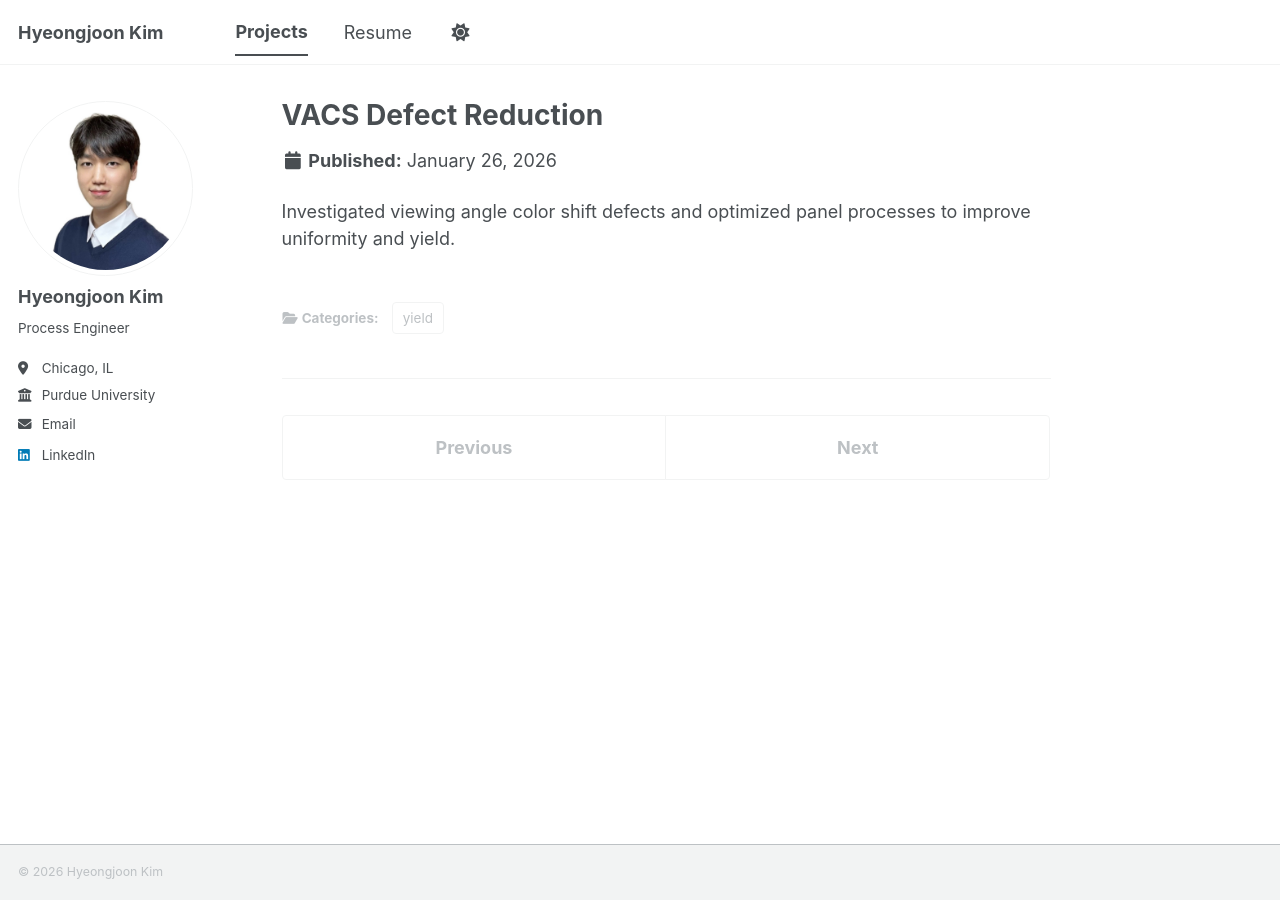
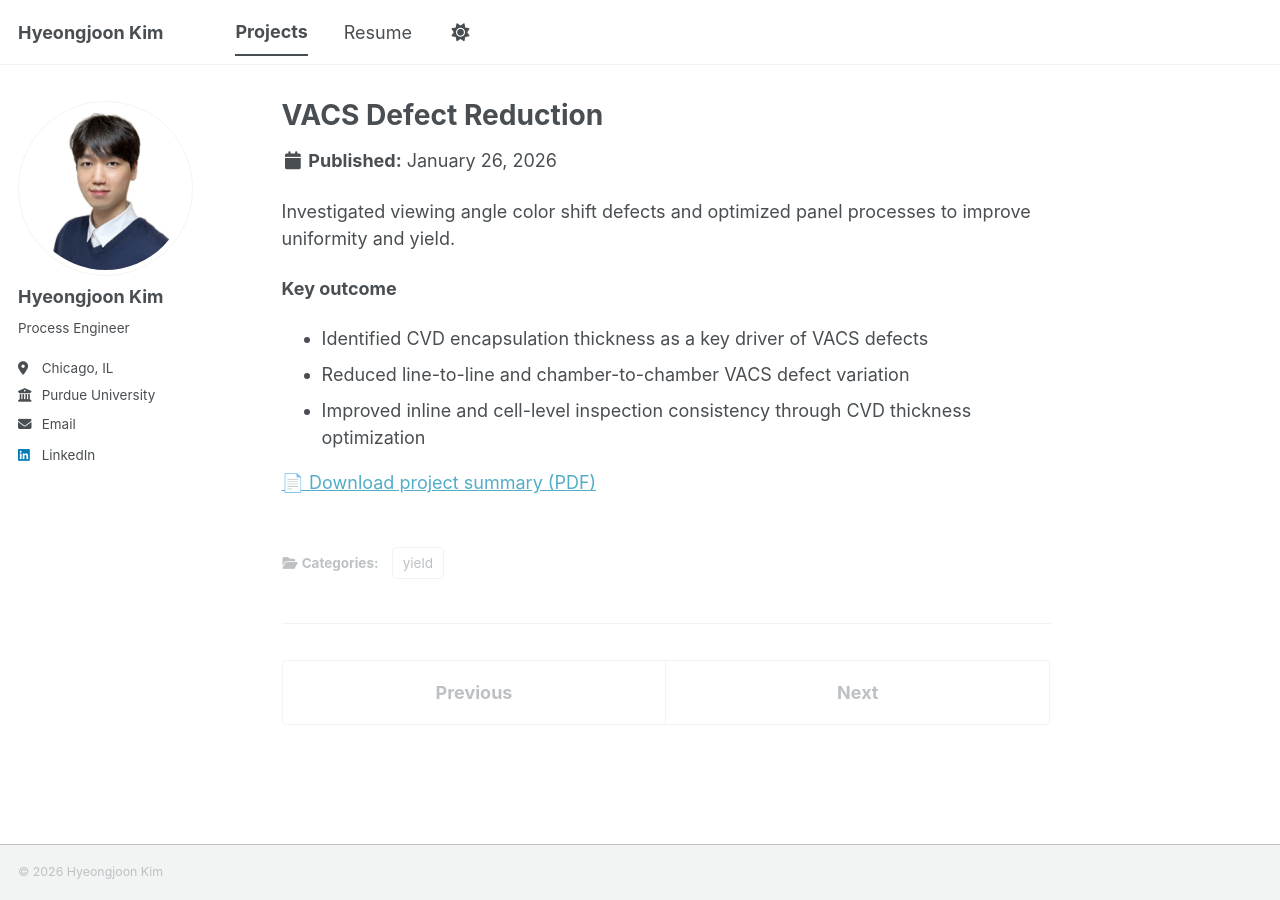
Before and after one commit to joonk1214/joonk1214.github.io, a Jekyll site: the page built from _portfolio/portfolio-7.md, in a window 1280 px wide. Built offline with Jekyll 4.4.1, drawn with Linux system fonts in a browser that asks for light colours; a script bundle is joined from its source files by our own code; library files that are not in the unit come from our copies.

Commit message:
Update portfolio-7.md

```diff
--- a/_portfolio/portfolio-7.md
+++ b/_portfolio/portfolio-7.md
@@ -6,3 +6,10 @@ category: yield
 ---
 
 Investigated viewing angle color shift defects and optimized panel processes to improve uniformity and yield.
+
+**Key outcome**
+- Identified CVD encapsulation thickness as a key driver of VACS defects
+- Reduced line-to-line and chamber-to-chamber VACS defect variation
+- Improved inline and cell-level inspection consistency through CVD thickness optimization
+
+[📄 Download project summary (PDF)](/files/VACS Defect Reduction.pdf)
```
